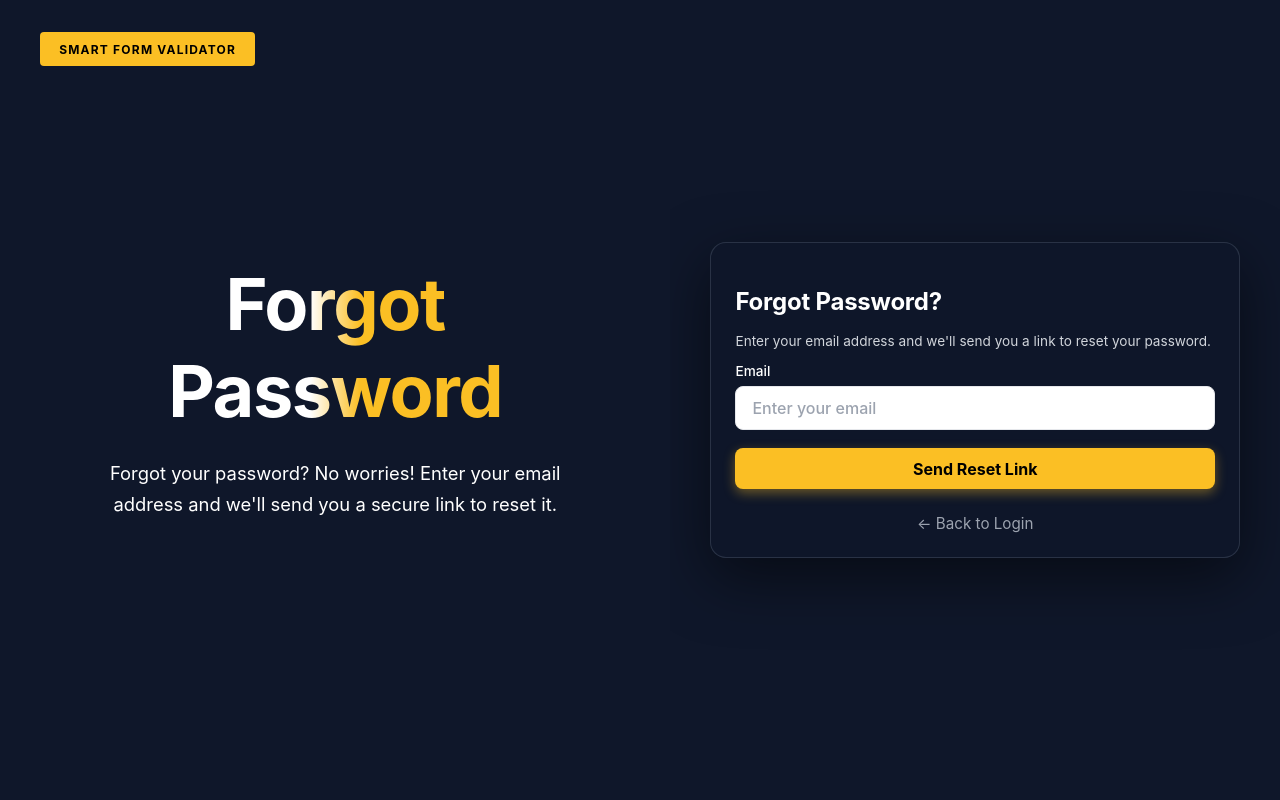
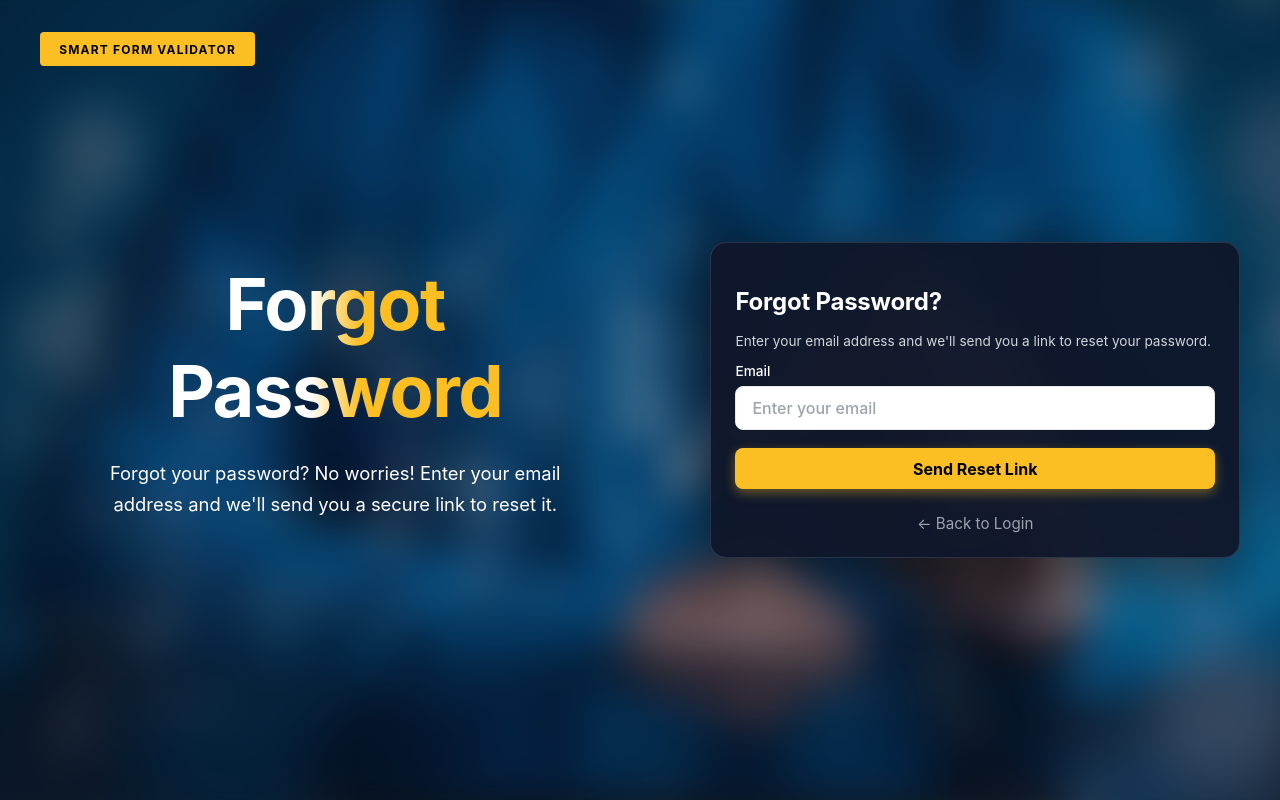
Before and after one commit to alexandreinash/SmartFormValidation, a React (Vite) app in the folder frontend/: page /forgot-password in a window 1280 px wide. Built offline with nearby package versions, Linux system fonts and the light colour scheme; no server answers.

Commit message:
adding Background Pictures

```diff
--- a/frontend/src/css/HomePage.css
+++ b/frontend/src/css/HomePage.css
@@ -10,6 +10,27 @@
   padding: 0;
   margin: 0;
   overflow: hidden;
+}
+
+/* Background Picture with Blur */
+.homepage-background-picture {
+  position: absolute;
+  top: 0;
+  left: 0;
+  width: 100%;
+  height: 100%;
+  z-index: 0;
+  overflow: hidden;
+}
+
+.homepage-background-image {
+  width: 100%;
+  height: 100%;
+  object-fit: cover;
+  object-position: center;
+  filter: blur(20px);
+  transform: scale(1.1);
+  opacity: 0.6;
 }
 
 /* Smart Form Validator Logo - Top Left with Yellow Box */
@@ -86,6 +107,28 @@
   width: 100%;
   height: 100%;
   pointer-events: none;
+}
+
+/* Picture Container - Full Box */
+.homepage-picture-container {
+  position: absolute;
+  top: 0;
+  left: 0;
+  width: 100%;
+  height: 100%;
+  border-radius: 16px;
+  overflow: hidden;
+  z-index: 1;
+  margin: 0;
+  padding: 0;
+}
+
+.homepage-picture {
+  width: 100%;
+  height: 100%;
+  object-fit: cover;
+  object-position: center;
+  display: block;
 }
 
 /* Glowing Blue Card with Form Validation */
--- a/frontend/src/css/LoginPage.css
+++ b/frontend/src/css/LoginPage.css
@@ -7,13 +7,40 @@
   justify-content: center;
   padding: 0;
   margin: 0;
-  background: #0f172a;
+  background: #0a1628;
   position: fixed;
   top: 0;
   left: 0;
   right: 0;
   bottom: 0;
   z-index: 1000;
+  overflow: hidden;
+}
+
+/* Background Picture with Blur */
+.auth-background-picture {
+  position: absolute;
+  top: 0;
+  left: 0;
+  width: 100%;
+  height: 100%;
+  z-index: 0;
+  overflow: hidden;
+}
+
+.auth-background-image {
+  width: 100%;
+  height: 100%;
+  object-fit: cover;
+  object-position: center;
+  filter: blur(20px);
+  transform: scale(1.1);
+  opacity: 0.6;
+  -webkit-backface-visibility: hidden;
+  -moz-backface-visibility: hidden;
+  -webkit-transform: translateZ(0) scale(1.1);
+  -moz-transform: translateZ(0) scale(1.1);
+  transform: translateZ(0) scale(1.1);
 }
 
 .auth-title {
@@ -85,16 +112,18 @@
   height: 100vh;
   display: grid;
   grid-template-columns: minmax(0, 1.1fr) minmax(0, 1fr);
-  background: #0f172a;
+  background: transparent;
   border-radius: 0;
   overflow: hidden;
   box-shadow: none;
+  position: relative;
+  z-index: 1;
 }
 
 .auth-hero {
   position: relative;
   padding: 3rem 2.5rem;
-  background: #0f172a;
+  background: transparent;
   color: #ffffff;
   display: flex;
   align-items: center;
@@ -172,6 +201,9 @@
   text-align: left;
   display: flex;
   flex-direction: column;
+  position: relative;
+  z-index: 2;
+  backdrop-filter: none;
 }
 
 .auth-card form {
--- a/frontend/src/css/auth.css
+++ b/frontend/src/css/auth.css
@@ -7,13 +7,40 @@
   justify-content: center;
   padding: 0;
   margin: 0;
-  background: #0f172a;
+  background: #0a1628;
   position: fixed;
   top: 0;
   left: 0;
   right: 0;
   bottom: 0;
   z-index: 1000;
+  overflow: hidden;
+}
+
+/* Background Picture with Blur */
+.auth-background-picture {
+  position: absolute;
+  top: 0;
+  left: 0;
+  width: 100%;
+  height: 100%;
+  z-index: 0;
+  overflow: hidden;
+}
+
+.auth-background-image {
+  width: 100%;
+  height: 100%;
+  object-fit: cover;
+  object-position: center;
+  filter: blur(20px);
+  transform: scale(1.1);
+  opacity: 0.6;
+  -webkit-backface-visibility: hidden;
+  -moz-backface-visibility: hidden;
+  -webkit-transform: translateZ(0) scale(1.1);
+  -moz-transform: translateZ(0) scale(1.1);
+  transform: translateZ(0) scale(1.1);
 }
 
 .auth-title {
@@ -128,16 +155,18 @@
   height: 100vh;
   display: grid;
   grid-template-columns: minmax(0, 1.1fr) minmax(0, 1fr);
-  background: #0f172a;
+  background: transparent;
   border-radius: 0;
   overflow: hidden;
   box-shadow: none;
+  position: relative;
+  z-index: 1;
 }
 
 .auth-hero {
   position: relative;
   padding: 3rem 2.5rem;
-  background: #0f172a;
+  background: transparent;
   color: #ffffff;
   display: flex;
   align-items: center;
@@ -210,6 +239,9 @@
   border: 1px solid rgba(148, 163, 184, 0.2);
   color: #ffffff;
   text-align: left;
+  position: relative;
+  z-index: 2;
+  backdrop-filter: none;
   display: flex;
   flex-direction: column;
 }
--- a/frontend/src/pages/ForgotPasswordPage.jsx
+++ b/frontend/src/pages/ForgotPasswordPage.jsx
@@ -2,6 +2,7 @@ import React, { useState } from 'react';
 import { Link, useNavigate } from 'react-router-dom';
 import api from '../api';
 import '../css/auth.css';
+import camImage from '../picture/cam.jpg';
 
 function ForgotPasswordPage() {
   const navigate = useNavigate();
@@ -54,6 +55,15 @@ function ForgotPasswordPage() {
 
   return (
     <div className="auth-page">
+      {/* Background Picture with Blur */}
+      <div className="auth-background-picture">
+        <img
+          src={camImage}
+          alt="Background"
+          className="auth-background-image"
+        />
+      </div>
+
       <div className="auth-layout">
         <div className="auth-hero">
           <div className="auth-hero-banner-top">Smart Form Validator</div>
@@ -122,50 +132,6 @@ function ForgotPasswordPage() {
                       {status}
                     </p>
                   </div>
-                  {isSuccess && !resetUrl && (
-                    <div style={{
-                      marginTop: '1rem',
-                      padding: '1rem',
-                      background: 'linear-gradient(135deg, #f0f9ff 0%, #e0f2fe 100%)',
-                      border: '2px solid #bae6fd',
-                      borderRadius: '10px',
-                      fontSize: '0.85rem',
-                      color: '#0369a1',
-                      boxShadow: '0 2px 4px rgba(0, 0, 0, 0.05)'
-                    }}>
-                      <div style={{
-                        display: 'flex',
-                        alignItems: 'center',
-                        gap: '0.5rem',
-                        marginBottom: '0.75rem',
-                        fontWeight: '600'
-                      }}>
-                        <span style={{ fontSize: '1.1rem' }}>💡</span>
-                        <span>Tips:</span>
-                      </div>
-                      <ul style={{
-                        margin: '0.5rem 0 0 1.25rem',
-                        padding: 0,
-                        listStyle: 'none',
-                        display: 'flex',
-                        flexDirection: 'column',
-                        gap: '0.5rem'
-                      }}>
-                        <li style={{ display: 'flex', alignItems: 'start', gap: '0.5rem' }}>
-                          <span style={{ color: '#0ea5e9' }}>•</span>
-                          <span>Check your spam/junk folder</span>
-                        </li>
-                        <li style={{ display: 'flex', alignItems: 'start', gap: '0.5rem' }}>
-                          <span style={{ color: '#0ea5e9' }}>•</span>
-                          <span>The email may take a few minutes to arrive</span>
-                        </li>
-                        <li style={{ display: 'flex', alignItems: 'start', gap: '0.5rem' }}>
-                          <span style={{ color: '#0ea5e9' }}>•</span>
-                          <span>Check your backend server console for the reset link</span>
-                        </li>
-                      </ul>
-                    </div>
-                  )}
                 </div>
               )}
             </form>
--- a/frontend/src/pages/HomePage.jsx
+++ b/frontend/src/pages/HomePage.jsx
@@ -3,6 +3,7 @@ import { useNavigate } from 'react-router-dom';
 import { useAuth } from '../AuthContext';
 import '../css/HomePage.css';
 import '../css/components.css';
+import camImage from '../picture/cam.jpg';
 
 function HomePage() {
   const { user, logout } = useAuth();
@@ -31,6 +32,15 @@ function HomePage() {
 
   return (
     <div className="homepage-container">
+      {/* Background Picture with Blur */}
+      <div className="homepage-background-picture">
+        <img
+          src={camImage}
+          alt="Background"
+          className="homepage-background-image"
+        />
+      </div>
+
       {/* Logout confirmation text in top right corner */}
       {showLogoutConfirm && (
         <div className="logout-confirmation-text">
@@ -61,6 +71,15 @@ function HomePage() {
 
       {/* Box on Right Side */}
       <div className="homepage-right-box">
+        {/* Picture Image - Full Box */}
+        <div className="homepage-picture-container">
+          <img
+            src={camImage}
+            alt="Form Validation"
+            className="homepage-picture"
+          />
+        </div>
+
         {/* Abstract Graphics on Right Side */}
         <div className="homepage-graphics">
           {/* Glowing Blue Card with Form Validation */}
--- a/frontend/src/pages/LoginPage.jsx
+++ b/frontend/src/pages/LoginPage.jsx
@@ -3,6 +3,7 @@ import { Link, useNavigate, useLocation } from 'react-router-dom';
 import { useAuth } from '../AuthContext';
 import api from '../api';
 import GoogleRoleSelectionModal from '../components/GoogleRoleSelectionModal';
+import camImage from '../picture/cam.jpg';
 
 const GOOGLE_CLIENT_ID = '593069010968-07lknp6t8a8vjcpv5n08hv81sf6v6iir.apps.googleusercontent.com';
 
@@ -349,6 +350,15 @@ function LoginPage() {
 
   return (
     <div className="auth-page">
+      {/* Background Picture with Blur */}
+      <div className="auth-background-picture">
+        <img
+          src={camImage}
+          alt="Background"
+          className="auth-background-image"
+        />
+      </div>
+
       <div className="auth-layout">
         <div className="auth-hero">
           <div className="auth-hero-banner-top">Smart Form Validator</div>
--- a/frontend/src/pages/RegisterPage.jsx
+++ b/frontend/src/pages/RegisterPage.jsx
@@ -1,6 +1,7 @@
 import React, { useState } from 'react';
 import { Link, useNavigate } from 'react-router-dom';
 import { useAuth } from '../AuthContext';
+import camImage from '../picture/cam.jpg';
 
 function RegisterPage() {
   const { register } = useAuth();
@@ -133,6 +134,15 @@ function RegisterPage() {
 
   return (
     <div className="auth-page">
+      {/* Background Picture with Blur */}
+      <div className="auth-background-picture">
+        <img
+          src={camImage}
+          alt="Background"
+          className="auth-background-image"
+        />
+      </div>
+
       <div className="auth-layout">
         <div className="auth-hero">
           <div className="auth-hero-banner-top">Smart Form Validator</div>
--- a/frontend/src/pages/ResetPasswordPage.jsx
+++ b/frontend/src/pages/ResetPasswordPage.jsx
@@ -2,6 +2,7 @@ import React, { useState, useEffect } from 'react';
 import { Link, useNavigate, useSearchParams } from 'react-router-dom';
 import api from '../api';
 import '../css/auth.css';
+import camImage from '../picture/cam.jpg';
 
 function ResetPasswordPage() {
   const navigate = useNavigate();
@@ -83,6 +84,15 @@ function ResetPasswordPage() {
   if (isValidating) {
     return (
       <div className="auth-page">
+        {/* Background Picture with Blur */}
+        <div className="auth-background-picture">
+          <img
+            src={camImage}
+            alt="Background"
+            className="auth-background-image"
+          />
+        </div>
+
         <div className="auth-layout">
           <div className="auth-hero">
             <div className="auth-hero-banner-top">Smart Form Validator</div>
@@ -110,6 +120,15 @@ function ResetPasswordPage() {
   if (!isTokenValid) {
     return (
       <div className="auth-page">
+        {/* Background Picture with Blur */}
+        <div className="auth-background-picture">
+          <img
+            src={camImage}
+            alt="Background"
+            className="auth-background-image"
+          />
+        </div>
+
         <div className="auth-layout">
           <div className="auth-hero">
             <div className="auth-hero-banner-top">Smart Form Validator</div>
@@ -147,6 +166,15 @@ function ResetPasswordPage() {
 
   return (
     <div className="auth-page">
+      {/* Background Picture with Blur */}
+      <div className="auth-background-picture">
+        <img
+          src={camImage}
+          alt="Background"
+          className="auth-background-image"
+        />
+      </div>
+
       <div className="auth-layout">
         <div className="auth-hero">
           <div className="auth-hero-banner-top">Smart Form Validator</div>
```
Also changed, not shown: frontend/src/picture/cam.jpg (added).
